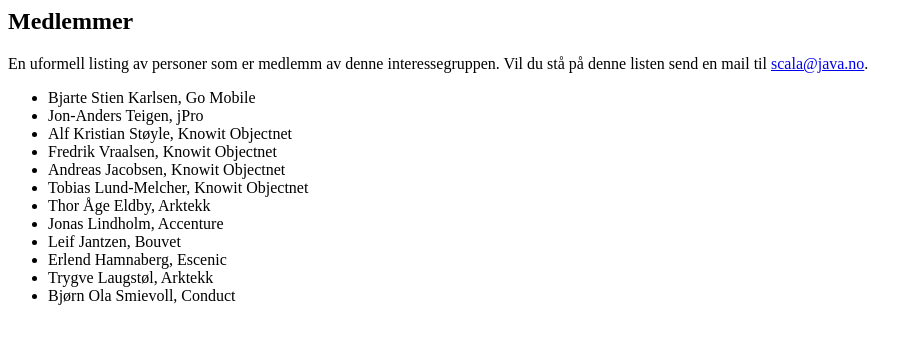
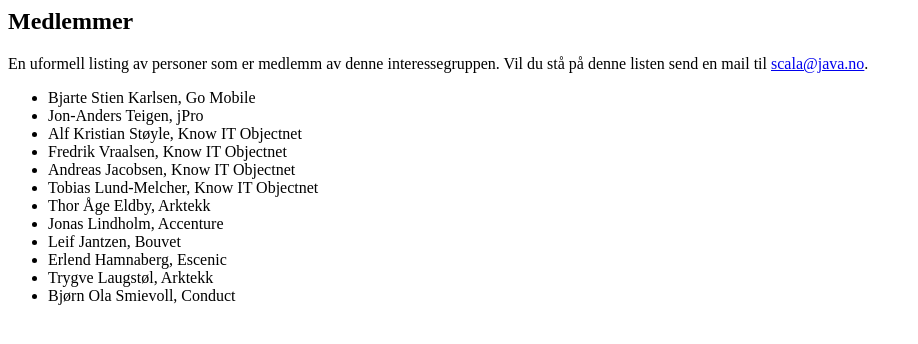
Before and after one commit to bjartek/scala.java.no, a web app: page /members.html in a window 1280 px wide. Shown: the top 344 px of the page, without its empty margins (0-918 px from the left). Run offline with its HTML, style and script files only (its server is not run), Linux system fonts and the light colour scheme; data that the repository does not hold is empty.

Commit message:
fixed spelling errors in member page

```diff
--- a/portal-web/src/main/webapp/members.html
+++ b/portal-web/src/main/webapp/members.html
@@ -7,10 +7,10 @@
 	<ul>
 		<li>Bjarte Stien Karlsen, Go Mobile</li>
 		<li>Jon-Anders Teigen, jPro</li>
-		<li>Alf Kristian Støyle, Knowit Objectnet</li>
-		<li>Fredrik Vraalsen, Knowit Objectnet</li>
-		<li>Andreas Jacobsen, Knowit Objectnet</li>
-		<li>Tobias Lund-Melcher, Knowit Objectnet</li>
+		<li>Alf Kristian Støyle, Know IT Objectnet</li>
+		<li>Fredrik Vraalsen, Know IT Objectnet</li>
+		<li>Andreas Jacobsen, Know IT Objectnet</li>
+		<li>Tobias Lund-Melcher, Know IT Objectnet</li>
 		<li>Thor Åge Eldby, Arktekk</li>
 		<li>Jonas Lindholm, Accenture</li>
 		<li>Leif Jantzen, Bouvet</li>
```
